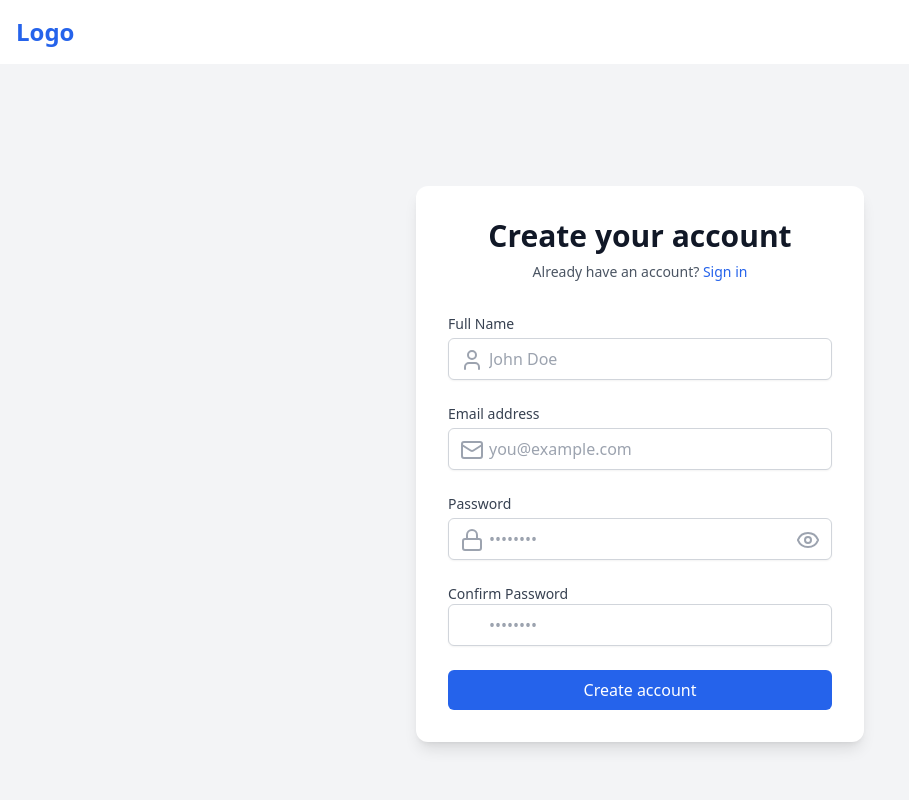
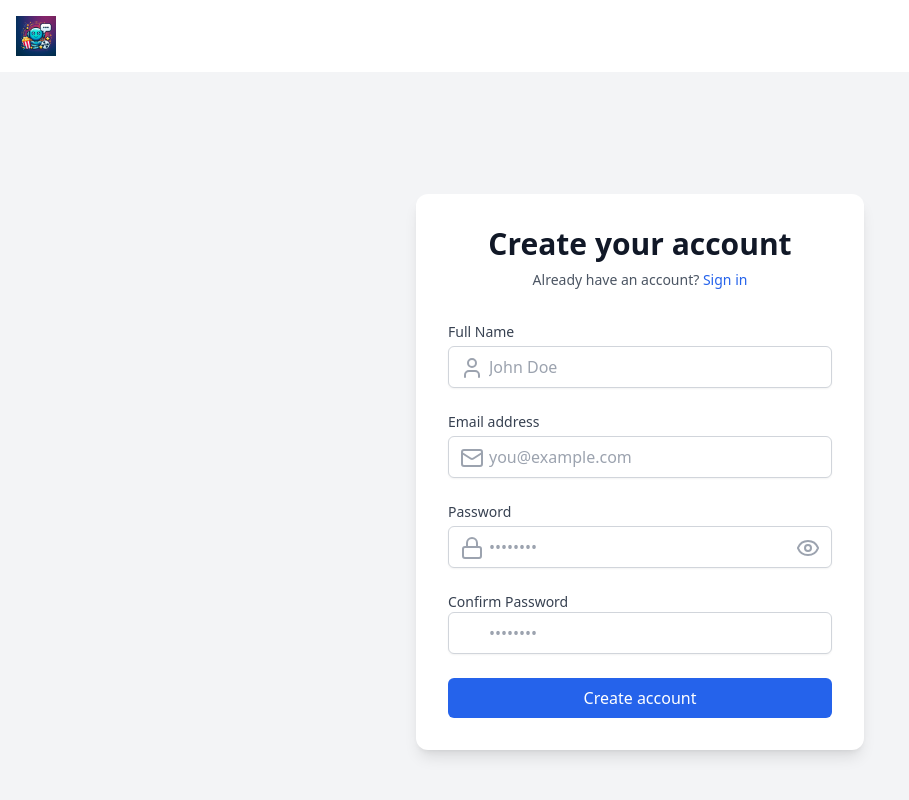
Before and after one commit to AbhishekChetiya/AI-Movie-Character-Chatbot, a React (Vite) app in the folder Frontend/: page / in a window 1280 px wide. Shown: the top 800 px of the page, without its empty margins (0-909 px from the left). Built offline with nearby package versions, Linux system fonts and the light colour scheme; no server answers.

Commit message:
Add Logo Photo

```diff
--- a/Frontend/Pages/Header.jsx
+++ b/Frontend/Pages/Header.jsx
@@ -2,6 +2,7 @@
 import {useAuth} from "./AuthProvider";
 import { useNavigate } from "react-router-dom";
 import api from "../api";
+import logo from "/logo.png";
 import { toast , ToastContainer } from "react-toastify";
 const Header = () => {
     const {isAuth,setIsAuth} = useAuth();
@@ -19,7 +20,7 @@
 
     return (
         <nav className="flex justify-between items-center p-4 bg-white shadow-md">
-        <div className="text-2xl font-bold text-blue-600">Logo</div>
+        <img src={logo} alt="Logo" className="h-10 w-auto object-contain" />
         <ToastContainer/>
         {isAuth && (
           <button
```
